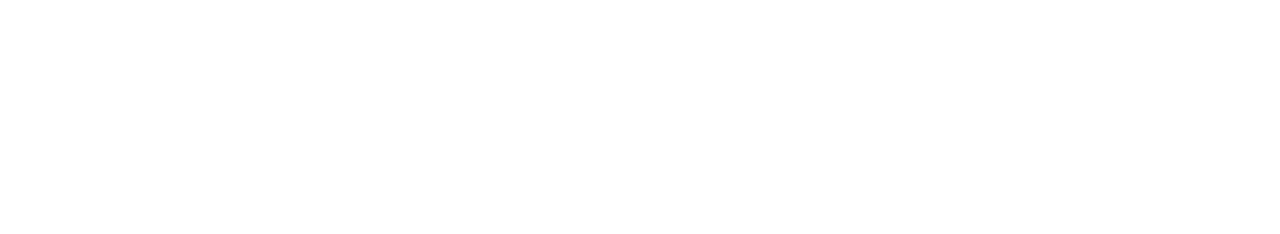
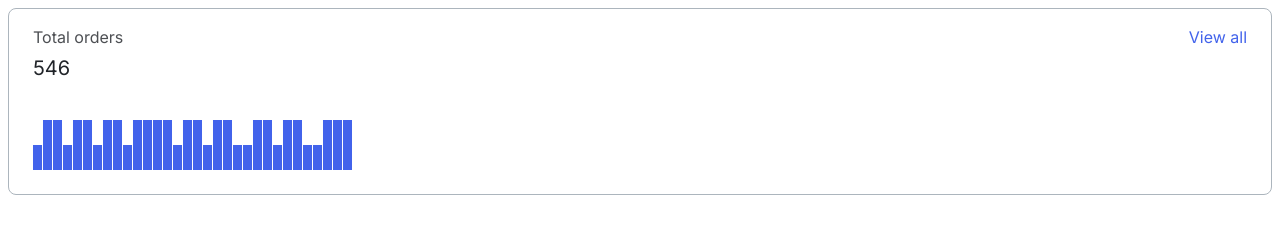
Before and after one commit to js-tasks-ru/htmlcss-20220919_anna881, a website: page 04-lection2/01-histogram/index.html in a window 1280 px wide. Drawn offline with Linux system fonts and the light colour scheme.

Commit message:
Add new color variable

```diff
--- a/04-lection2/01-histogram/histogram.css
+++ b/04-lection2/01-histogram/histogram.css
@@ -0,0 +1,70 @@
+.histogram {
+    padding: 16px 24px 24px 24px;
+
+    background: var(--white);
+    border: 1px solid var(--grey-3);
+    border-radius: 8px;
+}
+
+.histogram__top {
+    display: flex;
+    justify-content: space-between;
+}
+
+.orders {
+    display: flex;
+    flex-direction: column;
+    gap: 6px;
+}
+
+.orders__title {
+    font-family: 'Inter';
+    font-style: normal;
+    font-weight: 400;
+    font-size: 16px;
+    line-height: 24px;
+    color: var(--black);
+
+    opacity: 0.8;
+}
+
+.orders__number {
+    font-family: 'Inter';
+    font-style: normal;
+    font-weight: 400;
+    font-size: 20px;
+    line-height: 26px;
+
+    color: var(--black);
+}
+
+.orders__view {
+    font-family: 'Inter';
+    font-style: normal;
+    font-weight: 400;
+    font-size: 16px;
+    line-height: 24px;
+
+    text-decoration: none;
+
+    color: var(--blue-1);
+}
+
+.histogram__bottom {
+    margin-top: 39px;
+}
+
+.histogram__diagramm {
+    height: 50px;
+    display: flex;
+    flex-direction: row;
+    gap: 1px;
+    align-items: flex-end;
+}
+
+.diagramm__item {
+    width: 9px;
+    height: 100%;
+    background: var(--blue-1);
+
+}
--- a/04-lection2/01-histogram/index.html
+++ b/04-lection2/01-histogram/index.html
@@ -6,6 +6,50 @@
         <link rel="stylesheet" href="./histogram.css">
     </head>
     <body>
-
+        <div class="histogram">
+            <div class="histogram__top">
+                <div class="orders">
+                    <div class="orders__title">Total orders</div>
+                    <div class="orders__number">546</div>
+                </div>
+                <a href="#" class="orders__view">View all</a>
+            </div>
+            <div class="histogram__bottom">
+                <div class="histogram__diagramm">
+                    <div class="diagramm__item" style="height: 50%"></div>
+                    <div class="diagramm__item"></div>
+                    <div class="diagramm__item"></div>
+                    <div class="diagramm__item" style="height: 50%"></div>
+                    <div class="diagramm__item"></div>
+                    <div class="diagramm__item"></div>
+                    <div class="diagramm__item" style="height: 50%"></div>
+                    <div class="diagramm__item"></div>
+                    <div class="diagramm__item"></div>
+                    <div class="diagramm__item" style="height: 50%"></div>
+                    <div class="diagramm__item"></div>
+                    <div class="diagramm__item"></div>
+                    <div class="diagramm__item"></div>
+                    <div class="diagramm__item"></div>
+                    <div class="diagramm__item" style="height: 50%"></div>
+                    <div class="diagramm__item"></div>
+                    <div class="diagramm__item"></div>
+                    <div class="diagramm__item" style="height: 50%"></div>
+                    <div class="diagramm__item"></div>
+                    <div class="diagramm__item"></div>
+                    <div class="diagramm__item" style="height: 50%"></div>
+                    <div class="diagramm__item" style="height: 50%"></div>
+                    <div class="diagramm__item"></div>
+                    <div class="diagramm__item"></div>
+                    <div class="diagramm__item" style="height: 50%"></div>
+                    <div class="diagramm__item"></div>
+                    <div class="diagramm__item"></div>
+                    <div class="diagramm__item" style="height: 50%"></div>
+                    <div class="diagramm__item" style="height: 50%"></div>
+                    <div class="diagramm__item"></div>
+                    <div class="diagramm__item"></div>
+                    <div class="diagramm__item"></div>
+                </div>
+            </div>
+        </div>
     </body>
 </html>
--- a/assets/css/main.css
+++ b/assets/css/main.css
@@ -14,6 +14,7 @@
     --purple: #7048E8;
     --purple-hover: #5028C6;
     --blue: #374FC7;
+    --blue-1: #4263eb;
     --blue-hover: #2342C0;
     --red: #F03D3E;
     --grey-1: #F8F9FA;
```
